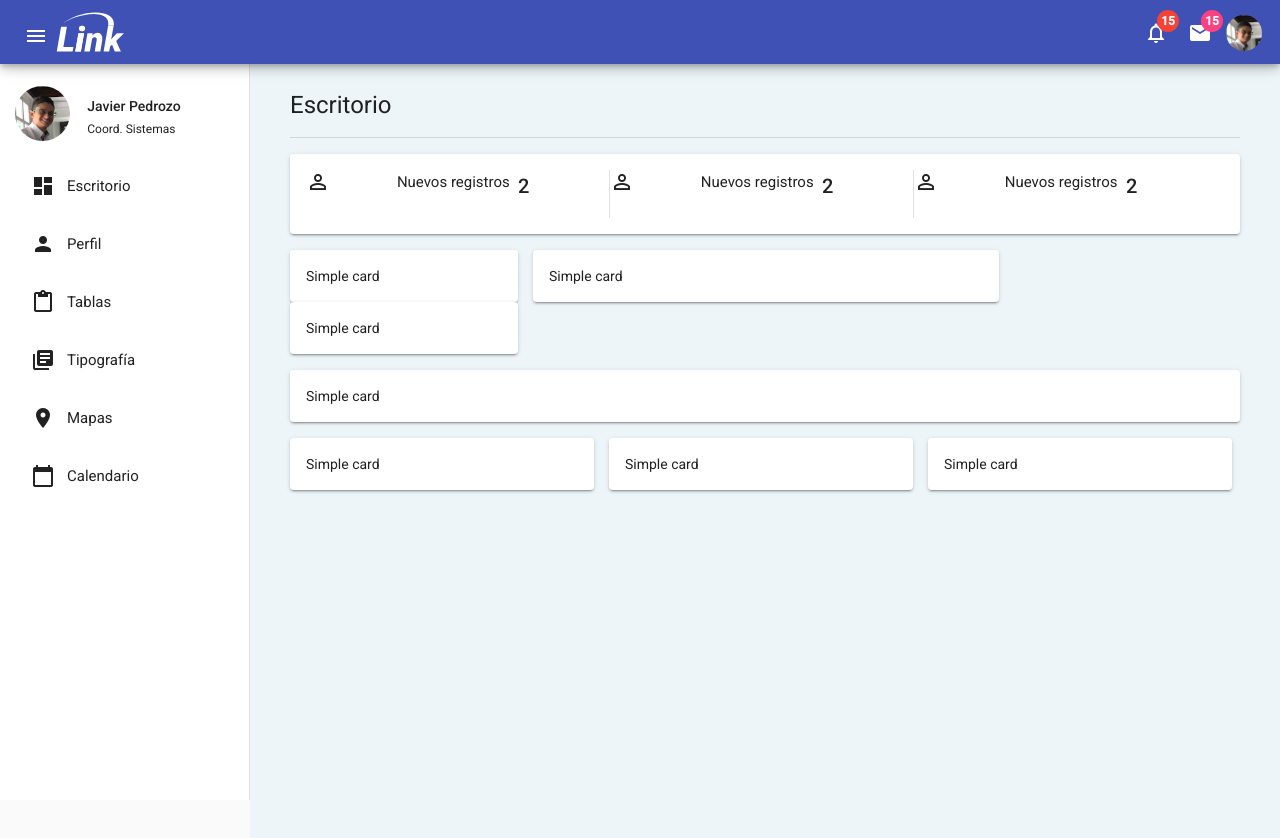
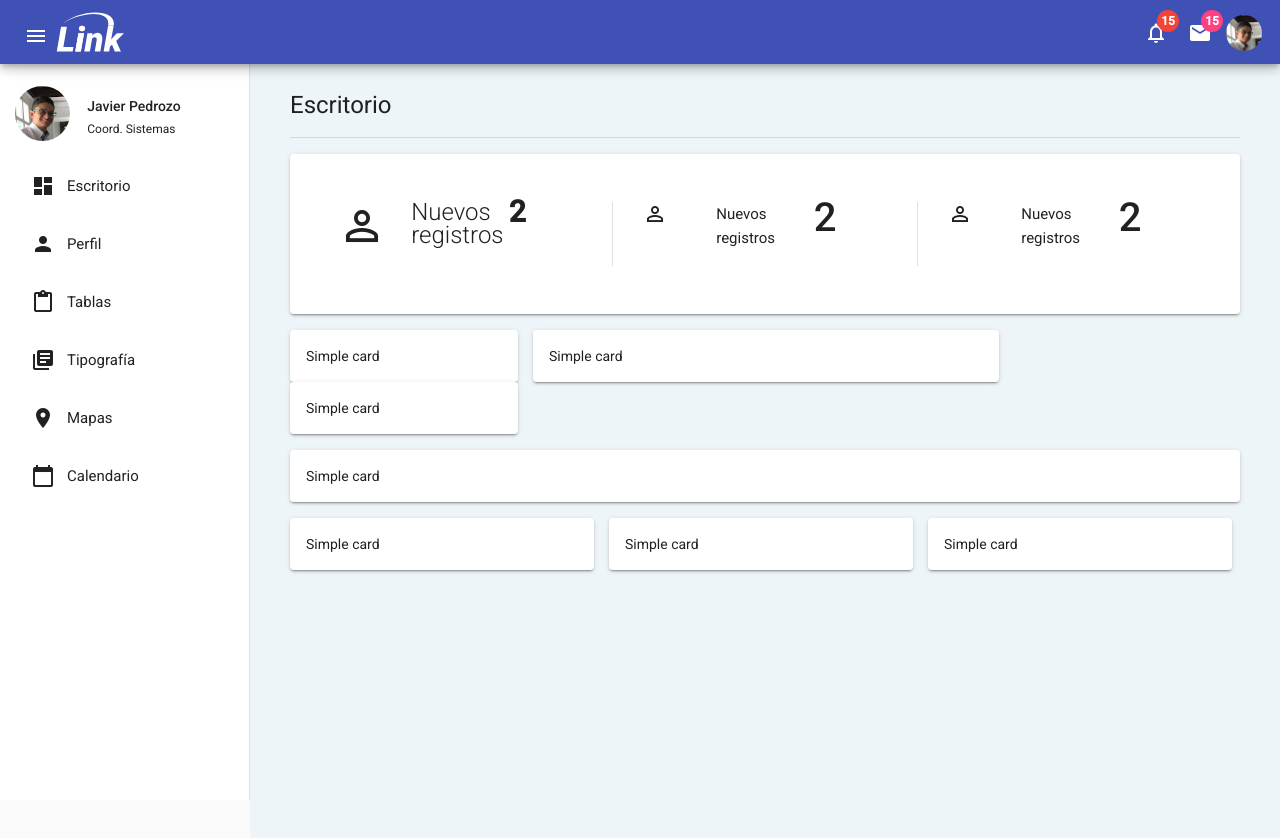
Before and after one commit to pedrozopayares/link, an Angular app: page /dashboard in a window 1280 px wide. Shown: the top 838 px of the page. Built offline with nearby package versions, Linux system fonts and the light colour scheme.

Commit message:
Styles added

```diff
--- a/src/app/pages/dashboard/dashboard.component.html
+++ b/src/app/pages/dashboard/dashboard.component.html
@@ -137,53 +137,55 @@
 
       <!-- Angular material cards -->
       <div fxLayout="row wrap" fxLayoutAlign="start start" fxLayoutGap="15px" class="my-4">
-        <div fxFlex="100%">                       <!-- Row    -->
+        <div fxFlex="100%">                                                         <!-- Row    -->
           <mat-card class="mat-elevation-z2">
-            <div fxFlex="33%">                    <!-- Column -->
-              <div fxFlex="30%">
+            <div class="p-8" fxLayoutGap="30px">
+              <div fxFlex="33%" class="number-panel-horizontal">                    <!-- Column -->
+                <div fxFlex="30%" class="icon">
+                  <span class="material-icons text-5xl">
+                    perm_identity
+                  </span>
+                </div>
+                <div fxFlex="40%" class="title">
+                  <span class="font-light text-2xl">
+                    Nuevos <br/> registros
+                  </span>
+                </div>
+                <div fxFlex="30%" class="number">
+                    <span class="text-3xl font-black">2</span>
+                </div>
+              </div>
+              <mat-divider [vertical]="true"></mat-divider>
+              <div fxFlex="33%" class="number-panel-horizontal">                    <!-- Column -->
+                <div fxFlex="30%" class="icon">
                   <span class="material-icons">
                     perm_identity
                   </span>
                 </div>
-              <div fxFlex="40%">
-                <h4>
+                <div fxFlex="40%" class="title">
+                  <h4 class="font-light text-5lg">
                     Nuevos registros
                   </h4>
                 </div>
-              <div fxFlex="30%">
-                <h2>2</h2>
+                <div fxFlex="30%" class="number">
+                  <h2 style="font-size: 40px;">2</h2>
                 </div>
               </div>
               <mat-divider [vertical]="true"></mat-divider>
-            <div fxFlex="33%">                    <!-- Column -->
-              <div fxFlex="30%">
+              <div fxFlex="33%" class="number-panel-horizontal">                    <!-- Column -->
+                <div fxFlex="30%" class="icon">
                   <span class="material-icons">
                     perm_identity
                   </span>
                 </div>
-              <div fxFlex="40%">
-                <h4>
+                <div fxFlex="40%" class="title">
+                  <h4 class="font-light text-5lg">
                     Nuevos registros
                   </h4>
                 </div>
-              <div fxFlex="30%">
-                <h2>2</h2>
+                <div fxFlex="30%" class="number">
+                  <h2 style="font-size: 40px;">2</h2>
                 </div>
-            </div>
-            <mat-divider [vertical]="true"></mat-divider>
-            <div fxFlex="33%">                    <!-- Column -->
-              <div fxFlex="30%">
-                <span class="material-icons">
-                  perm_identity
-                </span>
-              </div>
-              <div fxFlex="40%">
-                <h4>
-                  Nuevos registros
-                </h4>
-              </div>
-              <div fxFlex="30%">
-                <h2>2</h2>
               </div>
             </div>
           </mat-card>
```
Also changed, not shown: src/app/pages/dashboard/dashboard.component.scss (line endings or trailing spaces). Lines whose indentation alone changed are shown as unchanged.
